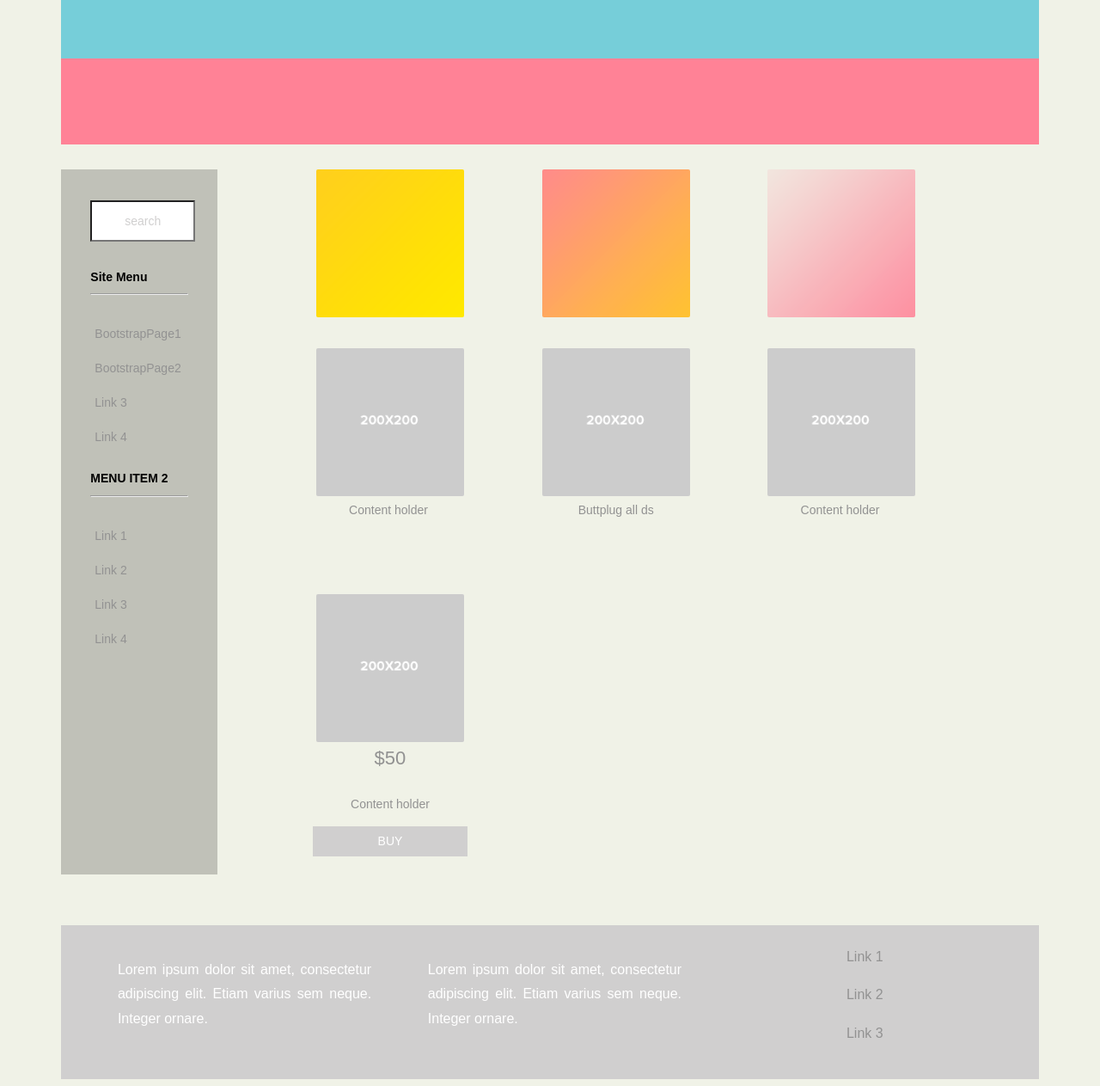
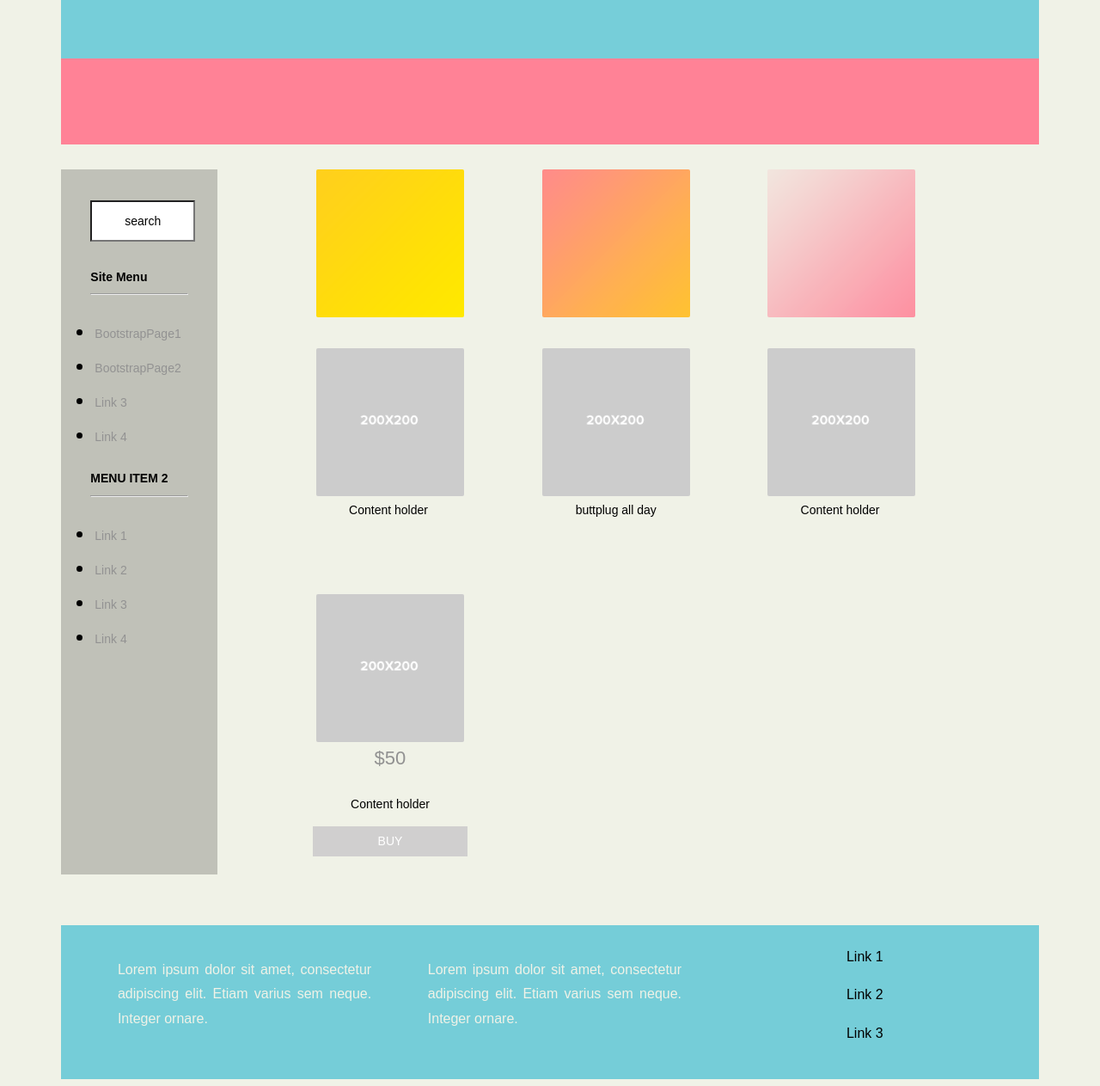
Before and after one commit to kristianwant/colab-site, a plain HTML site: page index.html in a window 1280 px wide. Shown: the part 278-1541 px from the top of the page at 86% size. Drawn offline with Linux system fonts and the light colour scheme.

Commit message:
product content

```diff
--- a/eCommerceAssets/styles/eCommerceStyle.css
+++ b/eCommerceAssets/styles/eCommerceStyle.css
@@ -108,7 +108,7 @@ header {
 	border-radius: 0px;
 	height: 42px;
 	text-align: center;
-	color: rgba(208,207,207,1.00);
+	color: #000000;
 	font-size: 14px;
 	;
 	margin-bottom: 21px;
@@ -121,7 +121,6 @@ header {
 }
 /*menu elements */
 .menu ul li {
-	list-style-type: none;
 	font-size: x-large;
 	position: relative;
 	left: -35px;
@@ -140,6 +139,7 @@ header {
 	width: 27%;
 	padding-bottom: 4%;
 	padding-top: 0%;
+	color: #000000;
 }
 /* Prices of a products in catalog */
 .productRow .productInfo .price {
@@ -157,7 +157,7 @@ header {
 	font-family: source-sans-pro, sans-serif;
 	font-style: normal;
 	font-weight: 200;
-	color: rgba(146,146,146,1.00);
+	color: #000000;
 	white-space: pre-wrap;
 	height: 50px;
 }
@@ -178,7 +178,7 @@ header {
 #mainWrapper footer {
 	clear: both;
 	overflow: auto;
-	background-color: rgba(208,207,207,1.00);
+	background-color: #75CDD8;
 	font-family: source-sans-pro, sans-serif;
 	font-style: normal;
 	font-weight: 200;
@@ -195,12 +195,12 @@ header {
 	float: left;
 	padding-left: 4%;
 	padding-right: 2%;
-	color: rgba(255,255,255,1.00);
+	color: #F0F2E7;
 	text-align: justify;
 }
 /* Links in footer */
 footer div a {
-	color: rgba(146,146,146,1.00);
+	color: rgba(0,0,0,1.00);
 	display: block;
 	text-decoration: none;
 	text-align: center;
--- a/index.html
+++ b/index.html
@@ -86,7 +86,7 @@ body {
         </article>
         <article class="productInfo"> <!-- Each individual product description -->
           <div><img alt="sample" src="eCommerceAssets/images/200x200.png"></div>
-          <p class="productContent">Buttplug all ds</p>
+          <p class="productContent">buttplug all day</p>
         </article>
         <article class="productInfo">
           <!-- Each individual product description -->
```
